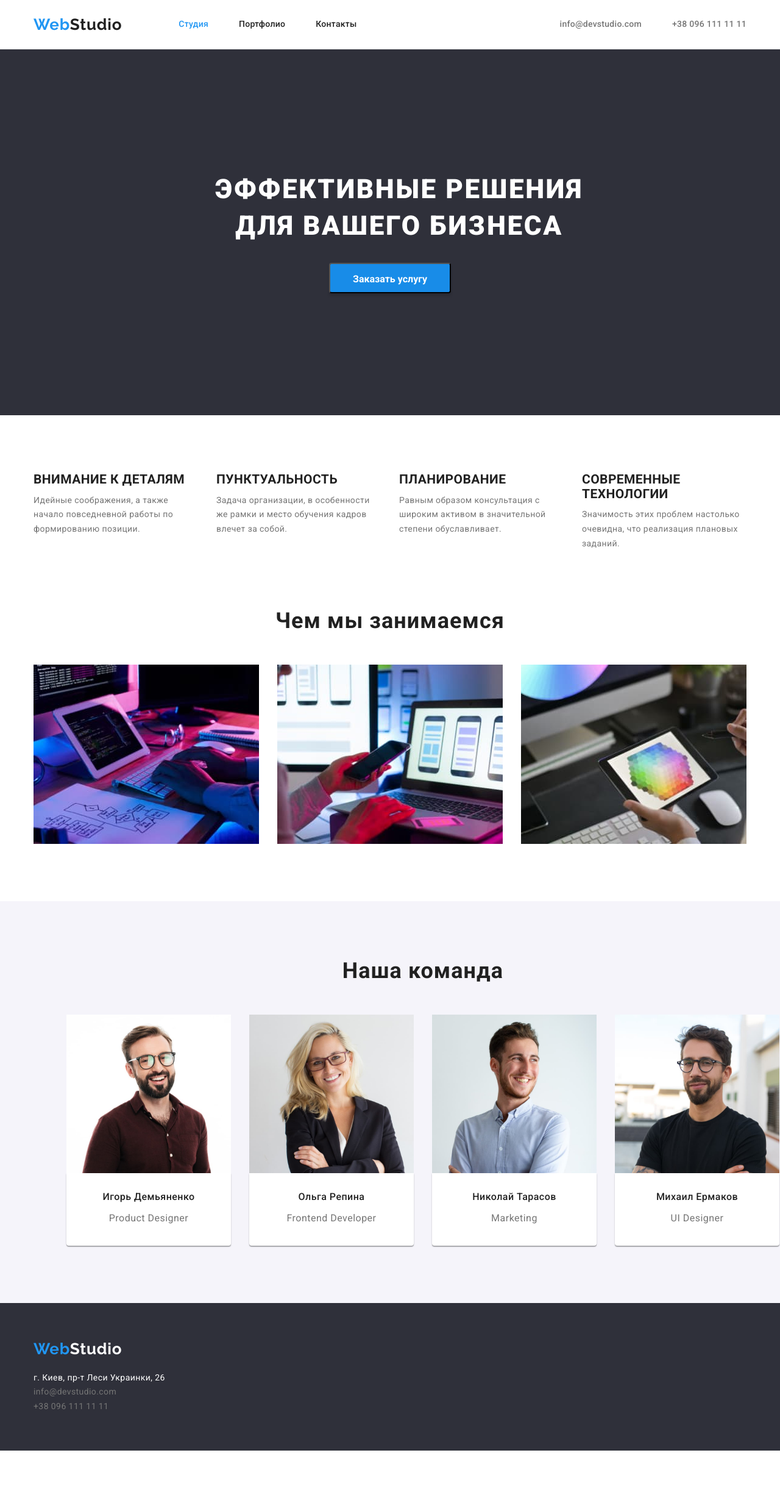
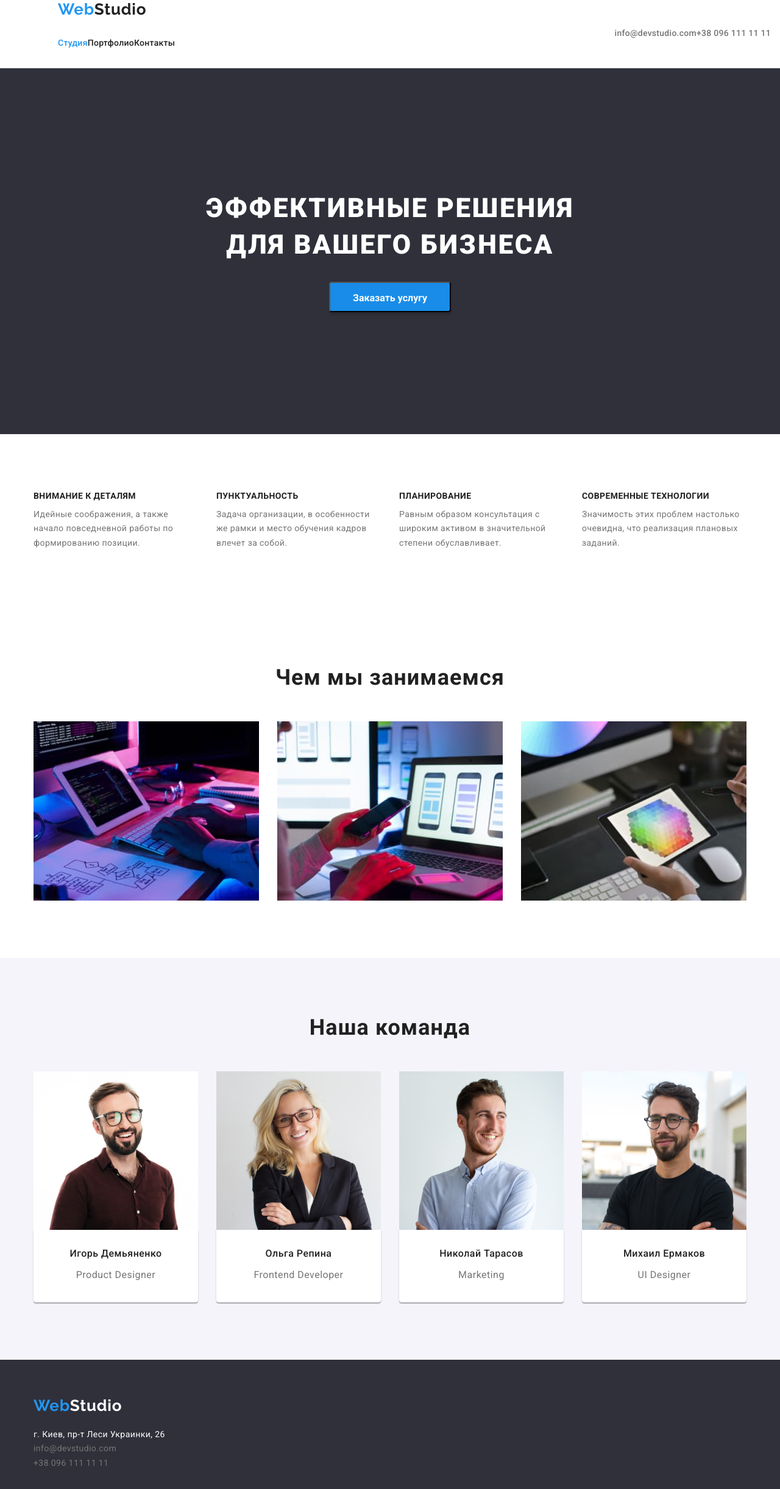
Before and after one commit to Horstka-T/goit-markup-hw-03, a plain HTML site: page index.html in a window 1280 px wide. Shown: the whole page at 61% size. Before the commit the page ends 2379 px from the top, so only its background shows below. Drawn offline with nearby package versions, Linux system fonts and the light colour scheme.

Commit message:
виправляє помилки

```diff
--- a/css/styles.css
+++ b/css/styles.css
@@ -26,6 +26,7 @@ body {
 
 h1,
 h2,
+h3,
 p,
 ul {
   margin: 0;
@@ -77,15 +78,12 @@ img {
 
 /* Header */
 
-.main-nav {
+/* .main-nav {
 display: flex;
 align-items: center;
 
-}
+} */
 
-.logo-left {
-    margin-right: 93px;
-}
 .header {
     background: var(--main-color);
     border-bottom: 1px solid var(--border-color);
@@ -117,7 +115,6 @@ align-items: center;
 
 
 .site-nav-item {
-    margin-right: 50px;
 
     font-family: inherit;
     font-weight: 500;
@@ -147,6 +144,17 @@ align-items: center;
         color: var(--accent-color);
     }
 
+.header-container {
+    display: flex;
+    margin-right: 50px;
+    padding-left: auto;
+    align-items: center;
+}
+
+.header-container:last-child {
+    margin-right: 0;
+}
+
 .header-contacts {
     display: flex;
     margin-left: auto;
@@ -158,15 +166,6 @@ align-items: center;
     letter-spacing: 0.02em;
     color: var(--primary-text-color)
     }
-
-.header-contacts-item {
-    margin-right: 50px;
-    padding-left: auto;
-}
-
-.header-contacts-item:last-child {
-      margin-right: 0;
-  }
 
 .header-contacts:hover,
 .header-contacts:focus {
@@ -219,13 +218,15 @@ align-items: center;
 .hero {
     background: var(--footer--header-background);
     text-align: center;
+    padding-top: 200px;
+    padding-bottom: 200px;
 }
 
 .hero-title {
-    padding-top: 200px;
+
     margin-bottom: 30px;
-    margin-left: 252px;
-    margin-right: 252px;
+    margin-left: auto;
+    margin-right: auto;
 
     text-align: center;
     width: 696px;
@@ -242,16 +243,13 @@ align-items: center;
 /* Преимущества. */
 
 .section {
-    background: var(--main-color);
-    padding-right: 15px;
     padding-bottom: 94px;
-    padding-left: 15px;
-    margin: 0 auto;
+    padding-top: 94px;
 
 }
 
 .section-title {
-    padding-bottom: 50px;
+    margin-bottom: 50px;
 
     font-weight: 700;
     font-size: 36px;
@@ -263,11 +261,6 @@ align-items: center;
 
 .advantage {
     display: flex;
-    flex-wrap: nowrap;
-    padding-top: 94px;
-    padding-left: 0;
-    padding-right: 0;
-
 
     font-weight: 700;
     font-size: 14px;
@@ -280,6 +273,8 @@ align-items: center;
     margin-bottom: 10px;
     text-align: left;
 
+    font-weight: 700;
+    font-size: 14px;
     text-transform: uppercase;
 }
 
@@ -323,9 +318,6 @@ align-items: center;
 /* Наша команда */
 
 .team {
-    display: flex;
-    padding: 94px;
-
     background-color: var(--gray-background);
 
 }
@@ -362,7 +354,6 @@ align-items: center;
 }
 
 .team-member {
-    margin: 0 auto;
     margin-bottom: 10px;
 
     color: var(--secondary-color);
@@ -389,7 +380,6 @@ align-items: center;
     min-height: 38px;
     text-align: center;
     border-radius: 4px;
-    margin-right: 8px;
     padding: 6px 22px;
 
     font-family: inherit;
@@ -408,11 +398,6 @@ align-items: center;
 .button:focus {
     background-color: var(--accent-color);
     color: var(--main-color);
-}
-.site-nav-button {
-    padding-bottom: 50px;
-    padding-top: 94px;
-    margin: 0;
 }
 
 .button-hero {
@@ -435,14 +420,12 @@ align-items: center;
     border-radius: 4px;
     padding: 10px 32px;
 
-    margin-bottom: 200px;
+
 }
 
 /* Портфолио */
 
 .site-nav-button {
-    padding-bottom: 56px;
-
     display: flex;
     margin-left: 50px;
     justify-content: center;
@@ -454,6 +437,14 @@ align-items: center;
     line-height: 1.62;
     letter-spacing: 0.03em;
     color: var(--secondary-color);
+}
+
+.button-item {
+    margin-right: 8px;
+}
+
+.button-item:last-child {
+    margin-right: 0;
 }
 
 .project {
@@ -471,8 +462,6 @@ align-items: center;
     max-width: 370px;
     margin-right: 30px;
     margin-bottom: 30px;
-
-    border-bottom: 1px solid var(--project-items-border-color);
 }
 
 .project-items {
@@ -481,15 +470,22 @@ align-items: center;
 
 .project-items:nth-child(3n) {
     margin-right: 0;
+
+}
+
+.project-items:nth-last-child(-n + 3) {
+    margin-bottom: 0;
 }
 
 .project-info {
     padding: 20px 24px;
+    border-left: 1px solid var(--project-items-border-color);
+    border-bottom: 1px solid var(--project-items-border-color);
+    border-right: 1px solid var(--project-items-border-color);
 }
 
 .project-name {
-    padding-top: 0;
-    padding-bottom: 4px;
+    margin-bottom: 4px;
 
     font-weight: 700;
     font-size: 18px;
@@ -509,13 +505,17 @@ align-items: center;
 /* Footer */
 
 .footer {
+    padding-top: 60px;
+    padding-bottom: 60px;
     background: var(--footer--header-background);
 }
 
+.footer-address {
+    margin-right: 9px;
+}
 
-.footer-card {
-    padding-top: 60px;
-    padding-bottom: 60px;
+.footer-address:last-child {
+    margin-right: 0;
 }
 
 .address {
--- a/index.html
+++ b/index.html
@@ -16,7 +16,7 @@
     </head>
 <body>
     <header class="header">
-        <div class="container">
+        <div class="container header-container">
             <nav class="main-nav">
             <a href="./index.html" lang="en" class="logo-left link">Web<span class="logo-right link">Studio</span></a>
             <ul class="site-nav list">
@@ -24,47 +24,46 @@
                 <li><a href="./portfolio.html" class="site-nav-item link">Портфолио</a></li>
                 <li><a href="" class="site-nav-item link">Контакты</a></li>
             </ul>
+            </nav>
             <ul class="header-contacts list">
                     <li class="header-contacts-item"><a href="mailto:info@devstudio.com" class="header-contacts link">info@devstudio.com</a></li>
                     <li class="header-contacts-item"><a href="tel:+380961111111" class="header-contacts link">+38 096 111 11 11</a></li>
             </ul>
-            </nav>
         </div>
     </header>
 <main>
         <section class="hero">
             <div class="container">
-                <h1 class="visually-hidden">Hero</h1>
-                <p class="hero-title">Эффективные решения для вашего бизнеса</p>
+                <h1 class="hero-title">Эффективные решения для вашего бизнеса</h1>
                 <button type="button" class="button-hero">Заказать услугу</button>
             </div>
             </section>
         <section class="section">
             <div class="container">
-                <h1 class="visually-hidden">Преимущества</h1>
+                <h2 class="visually-hidden">Преимущества</h2>
                 <ul class="advantage list">
                     <li class="advantage-item">
-                        <h2 class="advantage-title">Внимание к деталям</h2>
+                        <h3 class="advantage-title">Внимание к деталям</h3>
                         <p class="adv-description">Идейные соображения, а также начало повседневной работы по формированию позиции.</p>
                     </li>
                     <li class="advantage-item">
-                        <h2 class="advantage-title">Пунктуальность</h2>
+                        <h3 class="advantage-title">Пунктуальность</h3>
                         <p class="adv-description">Задача организации, в особенности же рамки и место обучения кадров влечет за собой.</p>
                     </li>
                     <li class="advantage-item">
-                        <h2 class="advantage-title">Планирование</h2>
+                        <h3 class="advantage-title">Планирование</h3>
                         <p class="adv-description">Равным образом консультация с широким активом в значительной степени обуславливает.</p>
                     </li>
                     <li class="advantage-item">
-                        <h2 class="advantage-title">Современные технологии</h2>
+                        <h3 class="advantage-title">Современные технологии</h3>
                         <p class="adv-description">Значимость этих проблем настолько очевидна, что реализация плановых заданий.</p>
                     </li>
                 </ul>
             </div>
         </section>
-        <section class="section">
+        <section class="section ">
             <div class="container">
-                <h2 class="section-title">Чем мы занимаемся</h2>
+                <h3 class="section-title">Чем мы занимаемся</h3>
                 <ul class="project list activity">
                     <li class="act-item">
                         <img src="./img/hw1.jpg" alt="Верстка сайтов"
@@ -85,7 +84,7 @@
             </div>
         </section>
         <!--Наша команда-->
-        <section class="team">
+        <section class="section team">
             <div class="container">
                 <h2 class="section-title">Наша команда</h2>
                 <ul class="project-team list">
@@ -94,7 +93,7 @@
                         width="270"
                         height="260">
                         <div class="team-description">
-                            <h2 class="team-member">Игорь Демьяненко</h2>
+                            <h3 class="team-member">Игорь Демьяненко</h3>
                             <p class="project-type">Product Designer</p>
                         </div>
                     </li>
@@ -103,7 +102,7 @@
                         width="270"
                         height="260">
                         <div class="team-description">
-                            <h2 class="team-member">Ольга Репина</h2>
+                            <h3 class="team-member">Ольга Репина</h3>
                             <p class="project-type">Frontend Developer</p>
                         </div>
                     </li>
@@ -112,7 +111,7 @@
                         width="270"
                         height="260">
                         <div class="team-description">
-                            <h2 class="team-member">Николай Тарасов</h2>
+                            <h3 class="team-member">Николай Тарасов</h3>
                             <p class="project-type">Marketing</p>
                         </div>
                     </li>
@@ -121,7 +120,7 @@
                         width="270"
                         height="260">
                         <div class="team-description">
-                            <h2 class="team-member">Михаил Ермаков</h2>
+                            <h3 class="team-member">Михаил Ермаков</h3>
                             <p class="project-type">UI Designer</p>
                         </div>
                     </li>
@@ -131,13 +130,13 @@
     </main>
     <!--Подвал-->
     <footer class="footer">
-        <div class="container footer-card">
+        <div class="container">
             <a href="index.html" lang="en" class="logo-left link">Web<span class="logo-right-down link">Studio</span></a>
             <address class="address">
             <ul class="list">
-                <li><a href="https://goo.gl/maps/m6iM4TvxNRospSLj7" class="contacts link"><span class="contacts-map">г. Киев, пр-т Леси Украинки, 26</span></a></li>
-                <li><a href="mailto:info@devstudio.com" class="contacts link">info@devstudio.com</a></li>
-                <li><a href="tel:+380961111111" class="contacts link">+38 096 111 11 11</a></li>
+                <li class="footer-address"><a href="https://goo.gl/maps/m6iM4TvxNRospSLj7" class="contacts link"><span class="contacts-map">г. Киев, пр-т Леси Украинки, 26</span></a></li>
+                <li class="footer-address"><a href="mailto:info@devstudio.com" class="contacts link">info@devstudio.com</a></li>
+                <li class="footer-address"><a href="tel:+380961111111" class="contacts link">+38 096 111 11 11</a></li>
            </ul>
             </address>
         </div>
```
Also changed, not shown: portfolio.html (+21 -21 lines).
